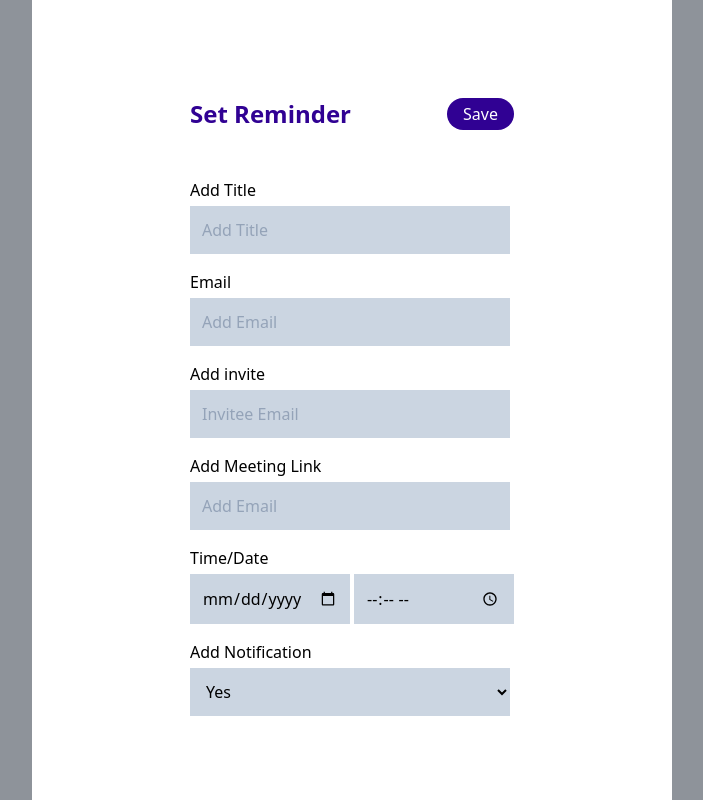
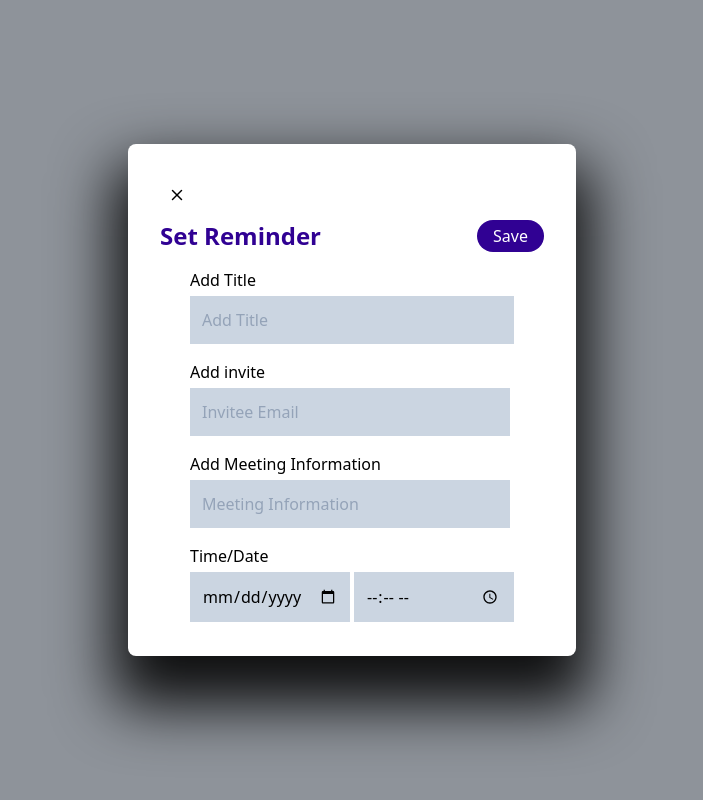
Before and after one commit to ceasar28/AuxiBot-UI, a React (Create React App) app: page /Reminder in a window 1280 px wide. Shown: the whole page, without its empty margins (288-991 px from the left). Built offline with nearby package versions, Linux system fonts and the light colour scheme.

Commit message:
set reminder modal

```diff
--- a/src/screen/ReminderModal.jsx
+++ b/src/screen/ReminderModal.jsx
@@ -1,37 +1,57 @@
 import { useState } from "react";
 import { link } from '../data';
 import { Link } from "react-router-dom";
-import { FiChevronRight } from 'react-icons/fi';
+import { FiX } from 'react-icons/fi';
 
 const ReminderModal = () => {
   const [title, setTitle] = useState('');
-  const [value, setValue] = useState('');
   const [meetLink, setMeetLink] = useState('');
   const [emails, setEmails] = useState([]);
   const [currentEmail, setCurrentEmail] = useState('');
+  const [date, setDate] = useState('');
+  const [time, setTime] = useState('');
 
   const handleSubmit = (e) => {
     e.preventDefault();
-    // Handle the form submission logic here
-    console.log("Form submitted:", { title, value, emails });
+    // Gather all form data
+    const formData = {
+      title,
+      meetLink,
+      emails,
+      date,
+      time
+    };
+
+    // Log form data
+    console.log("Form submitted:", formData);
+
     // Reset the form fields
     setTitle('');
-    setValue('');
     setMeetLink('');
     setEmails([]);
     setCurrentEmail('');
-  }
+    setDate('');
+    setTime('');
+  };
 
   const handleInputChange = (e) => {
     setCurrentEmail(e.target.value);
   };
-
   const handleInputKeyDown = (e) => {
     if (e.key === 'Enter' && currentEmail.trim() !== '') {
-      setEmails([...emails, currentEmail.trim()]);
+      const enteredEmails = currentEmail.split(',').map(email => email.trim());
+      enteredEmails.forEach(email => {
+        setEmails(prevEmails => [...prevEmails, email]);
+        console.log('Added email:', email); // Log the added email
+      });
       setCurrentEmail('');
     }
   };
+
+
+
+
+
 
   const handleRemoveEmail = (index) => {
     const newEmails = [...emails];
@@ -40,20 +60,21 @@ const ReminderModal = () => {
   };
 
   return (
-    <div className=" top-0 left-0 w-full h-full  items-center  bg-gray-800 bg-opacity-50  flex justify-center  ">
-      {/* <div className="fixed inset-0 bg-[black] bg-opacity-30 backdrop-blur-sm  flex justify-center items-center "> */}
+    <div className="w-full h-[100vh]  items-center  bg-gray-800 bg-opacity-50  flex justify-center">
 
-      <div className="md:w-[40rem] h-[100vh] p-8 bg-white justify-center items-center mx-20">
-        <form onSubmit={handleSubmit} className="mt-6 grid justify-center items-center overflow-hidden ">
+      <div className="w-[90vw] sm:w-[50vw] h-[32rem] flex p-8 bg-white justify-center items-center rounded-lg shadow-8xl max-w-md m-auto transform transition-all duration-300 hover:shadow-4xl">
+        <form onSubmit={handleSubmit} className=" flex flex-col w-full sm:w-[50vw]">
+        <Link to="/auxibot">
           <div className="p-2 mb-2 cursor-pointer " >
-            <FiChevronRight className="text-white  text-lg top-[1.3rem] right-[7rem]" />
+            <FiX className="text-black  text-lg top-[0rem] right-[7rem]" />
           </div>
+         </Link>
           <div className='flex justify-between'>
             <h1 className="font-bold text-2xl text-[#300193]">Set Reminder</h1>
             <button type="submit" className="bg-[#300193] px-4 py-1 text-white text-md rounded-full">Save</button>
           </div>
 
-          <div className='mt-[3rem] grid justify-center gap-4'>
+          <div className='mt-[1rem] grid justify-center gap-4'>
             <div className='grid gap-1'>
               <label>Add Title</label>
               <div>
@@ -62,21 +83,7 @@ const ReminderModal = () => {
                   value={title}
                   onChange={(e) => setTitle(e.target.value)}
                   placeholder='Add Title'
-                  className="w-[20rem] p-3 bg-slate-300 border-slate-500 placeholder-slate-400 px-3 contrast-more:border-slate-400 contrast-more:placeholder-slate-500"
-                />
-              </div>
-            </div>
-
-            <div className='grid gap-1'>
-              <label>Email</label>
-              <div>
-                <input
-                  type='email'
-                  required
-                  value={value}
-                  onChange={(e) => setValue(e.target.value)}
-                  placeholder='Add Email'
-                  className="w-[20rem] p-3 bg-slate-300 border-slate-500 placeholder-slate-400 px-3 contrast-more:border-slate-400 contrast-more:placeholder-slate-500"
+                  className="w-full p-3 bg-slate-300 border-slate-500 placeholder-slate-400 px-3 contrast-more:border-slate-400 contrast-more:placeholder-slate-500"
                 />
               </div>
             </div>
@@ -104,42 +111,40 @@ const ReminderModal = () => {
             </div>
 
             <div className='grid gap-1'>
-              <label>Add Meeting Link</label>
+              <label>Add Meeting Information</label>
               <div>
                 <input
                   type='text'
                   required
                   value={meetLink}
-                  onChange={(e) => setValue(e.target.value)}
-                  placeholder='Add Email'
+                  onChange={(e) => setMeetLink(e.target.value)}
+                  placeholder='Meeting Information'
                   className="w-[20rem] p-3 bg-slate-300 border-slate-500 placeholder-slate-400 px-3 contrast-more:border-slate-400 contrast-more:placeholder-slate-500"
                 />
               </div>
             </div>
 
-            <div className='grid gap-1'>
+           <div className='grid gap-1'>
               <label>Time/Date </label>
               <div className='flex gap-1'>
                 <input
                   type='date'
+                  value={date}
+                  onChange={(e) => setDate(e.target.value)}
                   placeholder='Add Date'
                   className="w-[10rem] p-3 bg-slate-300 border-slate-500 placeholder-slate-400 px-3 contrast-more:border-slate-400 contrast-more:placeholder-slate-500"
                 />
                 <input
                   type='time'
+                  value={time}
+                  onChange={(e) => setTime(e.target.value)}
                   placeholder='Add Time'
                   className="w-[10rem] p-3 bg-slate-300 border-slate-500 placeholder-slate-400 px-3 contrast-more:border-slate-400 contrast-more:placeholder-slate-500"
                 />
               </div>
             </div>
 
-            <div className='grid gap-1'>
-              <label>Add Notification</label>
-              <select className="w-[20rem] p-3 bg-slate-300 border-slate-500 placeholder-slate-400 px-3 contrast-more:border-slate-400 contrast-more:placeholder-slate-500">
-                <option>Yes</option>
-                <option>No</option>
-              </select>
-            </div>
+
           </div>
         </form>
       </div>
--- a/src/screen/TaskModal.jsx
+++ b/src/screen/TaskModal.jsx
@@ -1,10 +1,11 @@
 import { useState } from "react";
-import {BiSolidEdit} from 'react-icons/bi'
-import {MdDelete} from 'react-icons/md'
+import { BiSolidEdit } from 'react-icons/bi'
+import { MdDelete } from 'react-icons/md'
 import { IoSend } from "react-icons/io5";
+import { Link } from "react-router-dom";
+import { FiX } from 'react-icons/fi';
 
-
-function App() {
+function TaskModal() {
   const [todo, setTodo] = useState([])
   const [value, setValue] = useState('')
 
@@ -29,12 +30,17 @@ function App() {
 
 
   return (
-    <div className="fixed top-0 left-0 w-full h-full  items-center  bg-gray-800 bg-opacity-50  flex justify-center  ">
+    <div className="w-full h-[100vh]  items-center  bg-gray-800 bg-opacity-50  flex justify-center">
 
       {/* <div className="fixed inset-0 bg-black bg-opacity-30 backdrop-blur-sm  flex justify-center items-center "> */}
 
 
-      <div className=" w-[50rem] h-[40rem] mt-[5rem]  bg-white justify-center items-center  overflow-">
+      <div className="w-[90vw] sm:w-[50vw] h-[32rem] flex flex-col p-8 bg-white justify-start items-center rounded-lg shadow-8xl max-w-md m-auto transform transition-all duration-300 hover:shadow-4xl">
+      <Link to="/auxibot">
+          <div className="p-2 mb-2 cursor-pointer absolute left-[2rem]" >
+            <FiX className="text-black  text-lg " />
+          </div>
+         </Link>
         <div className="overflow-hidden">
           <div className="w-full grid justify-center gap-1 items-center text-start p-6  ">
             <h1 className="text-2xl font-semibold   ">Any Plans For Today</h1>
@@ -43,7 +49,7 @@ function App() {
           <div className="flex justify-center mx-5 ">
             <input type='text' value={value}
               onChange={(e) => setValue(e.target.value)}
-      placeholder='make a list....' className="w-[20rem] p-3 bg-slate-300 border-slate-500 placeholder-slate-400 px-3 contrast-more:border-slate-400 contrast-more:placeholder-slate-500"/>
+              placeholder='make a list....' className="w-[20rem] p-3 bg-slate-300 border-slate-500 placeholder-slate-400 px-3 contrast-more:border-slate-400 contrast-more:placeholder-slate-500" />
             <button onClick={addTask} className="bg-cyan-500 p-2  text-2xl font-bold"><IoSend /></button>
           </div>
         </div>
@@ -53,8 +59,8 @@ function App() {
               <div className="flex justify-between  gap-20 items-center p-2 rounded-sm">
                 <p>{list}</p>
                 <div>
-       <button onClick={() => editTask(index,prompt('Edit task:', list))}><BiSolidEdit/></button>
-        <button onClick={() => removeTask(index)}><MdDelete/></button>
+                  <button onClick={() => editTask(index, prompt('Edit task:', list))}><BiSolidEdit /></button>
+                  <button onClick={() => removeTask(index)}><MdDelete /></button>
                 </div>
               </div>
             </li>
@@ -65,4 +71,4 @@ function App() {
   );
 }
 
-export default App;
+export default TaskModal;
--- a/src/screen/WelcomeMessage.jsx
+++ b/src/screen/WelcomeMessage.jsx
@@ -1,9 +1,11 @@
 import React from "react";
 import { Link } from "react-router-dom";
 import auxibot from '../assets/material-symbols_robot.jpg';
-
+import ReminderModal from "./ReminderModal";
+import TaskModal from "./TaskModal";
 const WelcomeMessage = ({ fName }) => {
   return (
+
     <div className="WelcomeMessage fixed bottom-[5rem] flex flex-col items-start justify-center w-[75vw] sm:w-[60vw] m-auto">
       <div className="Auxibot flex mt-0 text-start text-violet-900 text-xl font-bold font-['Inter'] mb-0">
                 <img src={auxibot} alt="Logo" className="w-6 h-6" />
@@ -31,6 +33,7 @@ const WelcomeMessage = ({ fName }) => {
         </Link>
       </div>
     </div>
+
   );
 };
 
```
Lines whose indentation alone changed are shown as unchanged.
